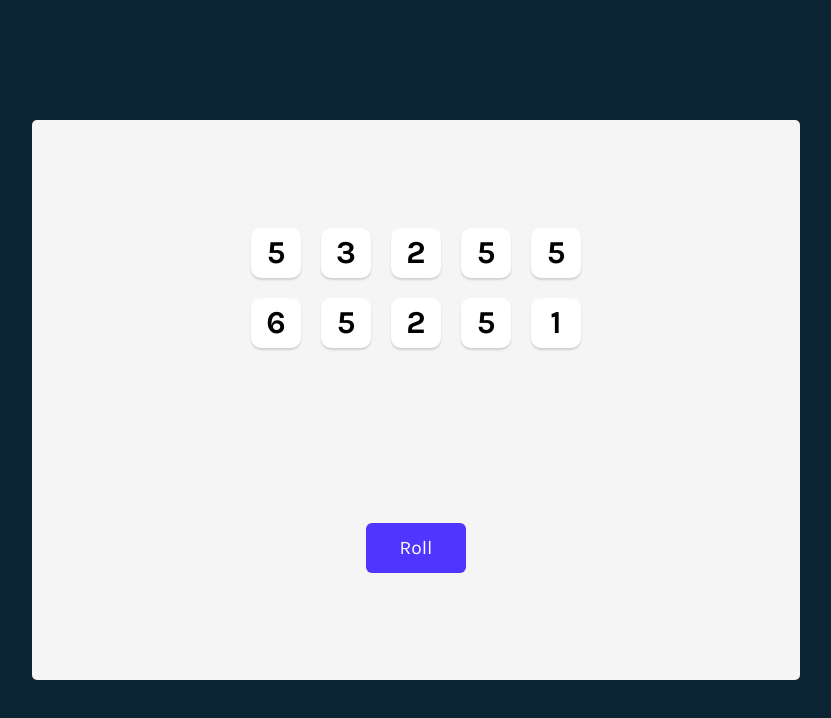
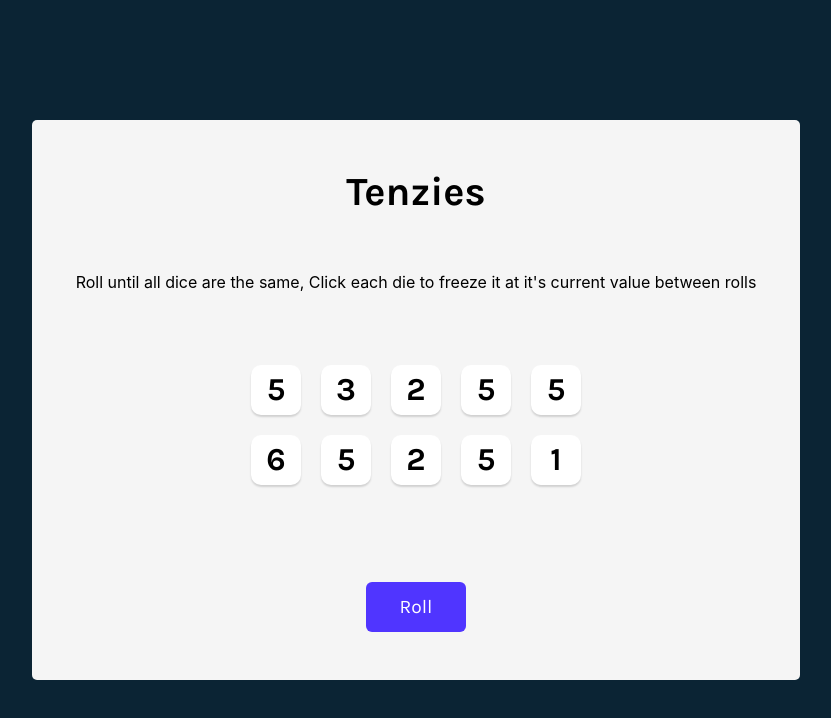
Before and after one commit to Azikenp/tenzies, a React (Create React App) app: page / in a window 1280 px wide. Shown: the top 718 px of the page, without its empty margins (224-1055 px from the left). Built offline with nearby package versions, Linux system fonts and the light colour scheme.

Commit message:
end game functionality

```diff
--- a/src/App.css
+++ b/src/App.css
@@ -27,10 +27,23 @@
   align-items: center;
 }
 
+.title {
+  font-size: 40px;
+  margin: 0;
+}
+
+.instructions {
+  font-family: 'Inter', sans-serif;
+  font-weight: 400;
+  margin-top: 0;
+  text-align: center;
+}
+
 .dice--container{
   display: grid;
   grid-template: auto auto / repeat(5, 1fr);
   gap: 20px;
+  margin-bottom: 40px;
 }
 
 .die--face{
--- a/src/App.js
+++ b/src/App.js
@@ -5,20 +5,19 @@
 
 
 export default function App() {
-  /**
- * Challenge: Create a function `holdDice` that takes
- * `id` as a parameter. For now, just have the function
- * console.log(id).
- *
- * Then, figure out how to pass that function down to each
- * instance of the Die component so when each one is clicked,
- * it logs its own unique ID property. (Hint: there's more
- * than one way to make that work, so just choose whichever
- * you want)
- *
- */
 
 const [dice, setDice] = React.useState(allNewDice());
+const [tenzies, setTenzies] = React.useState(false);
+
+  React.useEffect(() => {
+    const allHeld = dice.every(die => die.isHeld);
+    const firstValue = dice[0].value;
+    const allSameValue = dice.every(die => die.value === firstValue);
+    if(allHeld && allSameValue) {
+      setTenzies(true)
+      console.log('you won')
+    }
+  }, [dice])
 
   function generateNewDie(){
     return {
@@ -59,6 +58,8 @@
 
   return (
     <main>
+      <h1 className='title'>Tenzies</h1>
+      <p className='instructions'>Roll until all dice are the same, Click each die to freeze it at it's current value between rolls</p>
       <div className="dice--container">
         {diceElements}
       </div>
```
